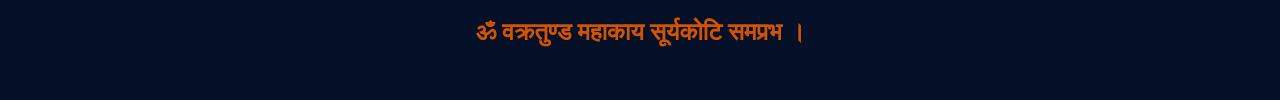
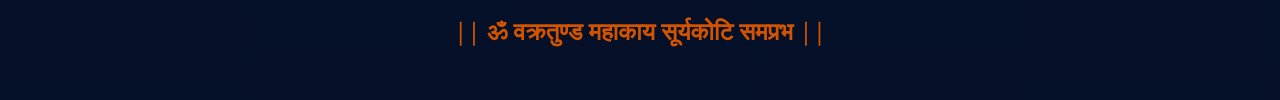
Before and after one commit to PavanKharsane/DevOps, a plain HTML site: page index.html in a window 1280 px wide. Shown: the part 211-311 px from the top of the page. Drawn offline with Linux system fonts and the light colour scheme.

Commit message:
Update index.html

```diff
--- a/index.html
+++ b/index.html
@@ -47,7 +47,7 @@
     <div style="text-align:center; margin-top:20px;">
         <img src="https://8412975127.s3.eu-north-1.amazonaws.com/bappa.jpg" alt="Lord Ganesha" style="max-width:250px; border-radius:12px;">
         <h2 style="font-family: 'Georgia', serif; margin-top:10px; color:#d35400;">
-            ॐ वक्रतुण्ड महाकाय सूर्यकोटि समप्रभ ।
+            || ॐ वक्रतुण्ड महाकाय सूर्यकोटि समप्रभ ||
         </h2>
     </div>
 
```
